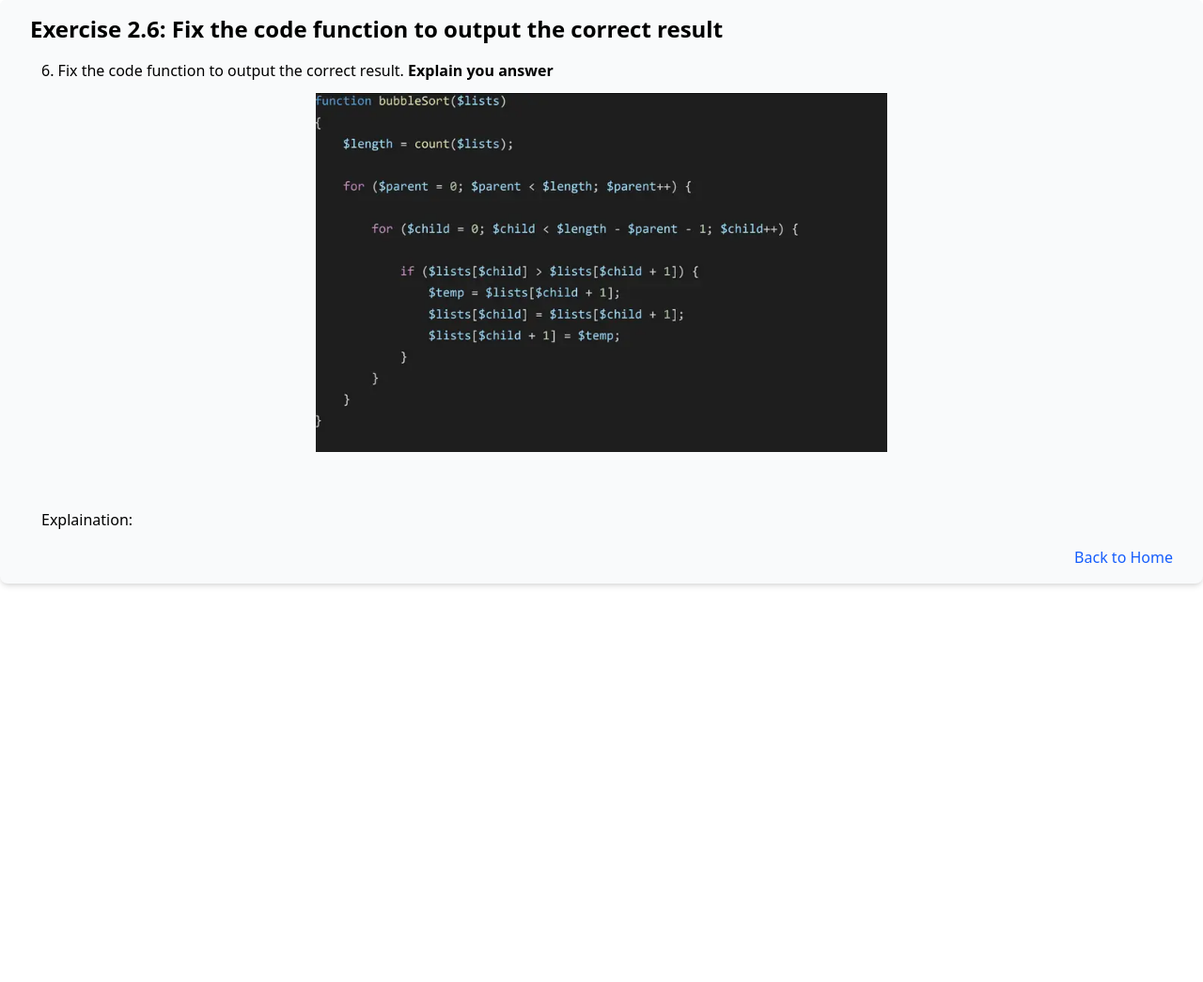
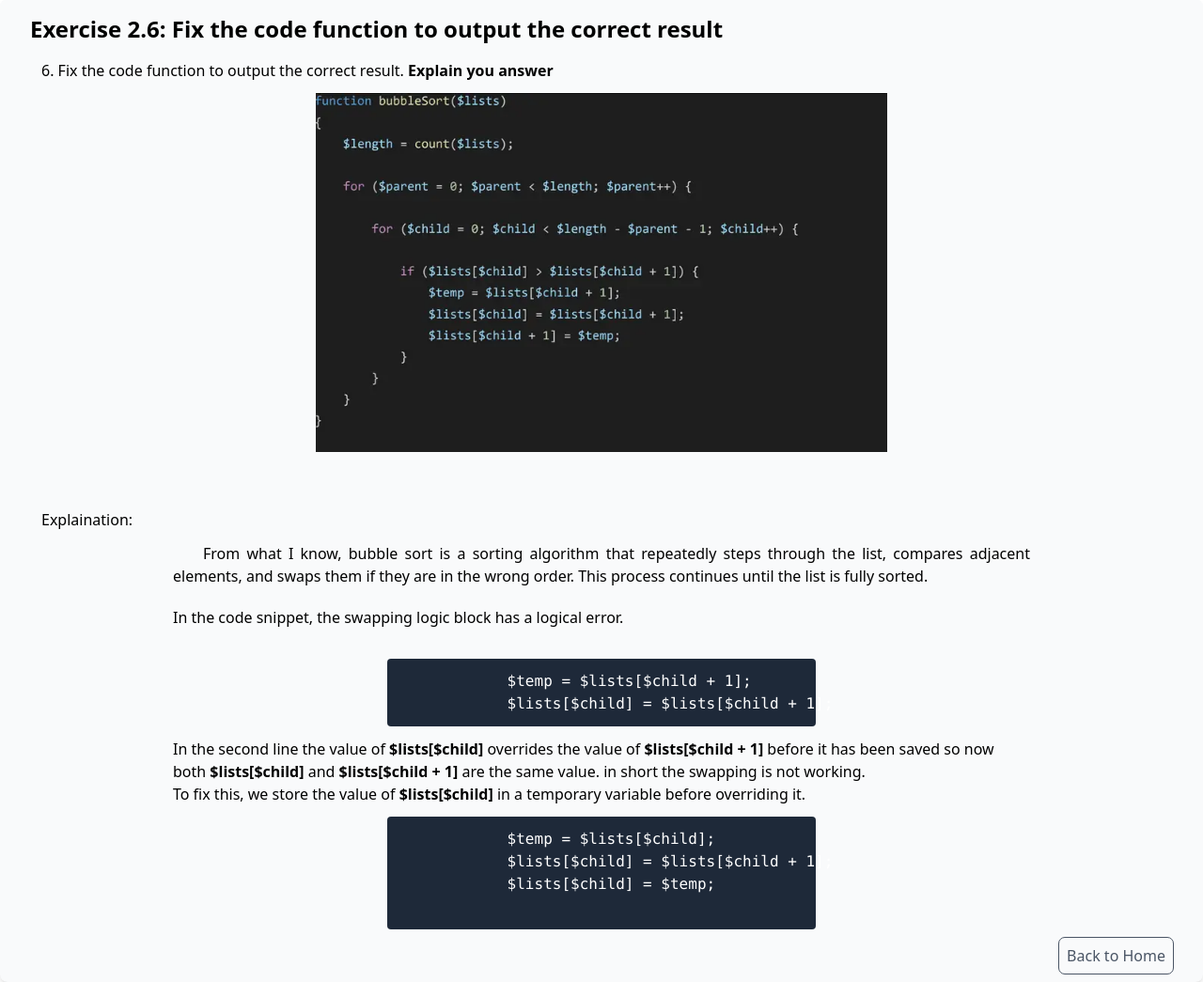
Before and after one commit to reqbahrf/reanz_arthur_monera, a PHP site: page /exercise2_6.php in a window 1280 px wide. Shown: the part 33-1078 px from the top of the page at 94% size. Before the commit the page ends 657 px from the top, so only its background shows below. Run offline with PHP 8.4, Linux system fonts and the light colour scheme.

Commit message:
Refactor: Extract navigation component and enhance patterns
- Extract "Back to Home" link into a reusable component (`back_to_home_component.php`) with updated styling.
- Integrate the new component into `exercise2_3.php` and `exercise2_4.php`.
- Adjust spacing logic for diamond pattern (`exercise1_1.php`) and X pattern (`exercise1_2.php`) for improved formatting.
- Simplify table border styling in `exercise2_2.php`.
- Add a detailed explanation of the bubble sort logical error in `exercise2_6.php`.

```diff
--- a/back_to_home_component.php
+++ b/back_to_home_component.php
@@ -1 +1,3 @@
-<p class="mt-4 text-end"><a href="index.php" class="text-blue-600 hover:underline">Back to Home</a></p>
+<div class="mt-4 text-end">
+    <a href="index.php" class="text-gray-600 p-2 decoration-0 outline rounded-md outline-1 outline-gray-600 hover:outline-2 hover:outline-blue-600 transition duration-200">Back to Home</a>
+</div>
--- a/exercise1_1.php
+++ b/exercise1_1.php
@@ -7,18 +7,19 @@ function generateDiamondPattern(): string
     $diamond_mid = floor($diamond_height / 2);
 
     $overall_mid = floor($size / 2);
+    $width_factor = 4;
 
     for ($i = 0; $i < $size; $i++) {
         $effective_row = ($i <= $overall_mid) ? $i : $size - 1 - $i;
 
         $distance_from_diamond_mid = abs($effective_row - $diamond_mid);
 
-        $leading_spaces = 9 + $distance_from_diamond_mid;
+        $leading_spaces = 9 + ($distance_from_diamond_mid * $width_factor);
         $pattern .= str_repeat(" ", $leading_spaces);
 
         $pattern .= "*";
         if ($distance_from_diamond_mid < $diamond_mid) {
-            $inner_spaces = ($diamond_mid - $distance_from_diamond_mid) * 2 - 1;
+            $inner_spaces = ($diamond_mid - $distance_from_diamond_mid) * (2 * $width_factor) - 1;
             $pattern .= str_repeat(" ", $inner_spaces);
             $pattern .= "*";
         }
--- a/exercise2_2.php
+++ b/exercise2_2.php
@@ -29,7 +29,7 @@ function manipulationOfMultiDimensionalArray(): string
 
 
     $html = '<div class="p-4">';
-    $html .= '<table class="border border-gray-300 border-collapse w-full max-w-md mx-auto">';
+    $html .= '<table class="border-collapse w-full max-w-md mx-auto">';
 
 
     foreach ($grid as $rowIndex => $row) {
--- a/exercise2_3.php
+++ b/exercise2_3.php
@@ -117,9 +117,7 @@ if (isset($_POST['pop'])) {
             </div>
         </div>
 
-        <div class="mt-4">
-            <a href="index.php" class="text-blue-600 hover:underline">Back to Home</a>
-        </div>
+        <?php include 'back_to_home_component.php'; ?>
     </div>
 </body>
 
--- a/exercise2_4.php
+++ b/exercise2_4.php
@@ -118,9 +118,7 @@ if (isset($_POST['dequeue'])) {
             </div>
         </div>
 
-        <div class="mt-4">
-            <a href="index.php" class="text-blue-600 hover:underline">Back to Home</a>
-        </div>
+        <?php include 'back_to_home_component.php'; ?>
     </div>
 </body>
 
--- a/exercise2_6.php
+++ b/exercise2_6.php
@@ -19,6 +19,20 @@
 
         </div>
         <p class="m-3">Explaination:</p>
+        <div class="w-3/4 mx-auto">
+            <p class="text-justify pb-5 indent-8">From what I know, bubble sort is a sorting algorithm that repeatedly steps through the list, compares adjacent elements, and swaps them if they are in the wrong order. This process continues until the list is fully sorted.</p>
+            <p class="text-justify pb-5">In the code snippet, the swapping logic block has a logical error.
+            <pre class="bg-gray-800 text-white p-3 m-3 rounded w-1/2 mx-auto">
+            $temp = $lists[$child + 1];
+            $lists[$child] = $lists[$child + 1];</pre>
+            In the second line the value of <strong>$lists[$child]</strong> overrides the value of <strong>$lists[$child + 1]</strong> before it has been saved so now both <strong>$lists[$child]</strong> and <strong>$lists[$child + 1]</strong> are the same value. in short the swapping is not working.
+            <br>To fix this, we store the value of <strong>$lists[$child]</strong> in a temporary variable before overriding it.</p>
+            <pre class="bg-gray-800 text-white p-3 m-3 rounded w-1/2 mx-auto">
+            $temp = $lists[$child];
+            $lists[$child] = $lists[$child + 1];
+            $lists[$child] = $temp;
+            </pre>
+        </div>
         <?php include 'back_to_home_component.php'; ?>
     </div>
 </body>
```
Also changed, not shown: exercise1_2.php (+5 -5 lines).
